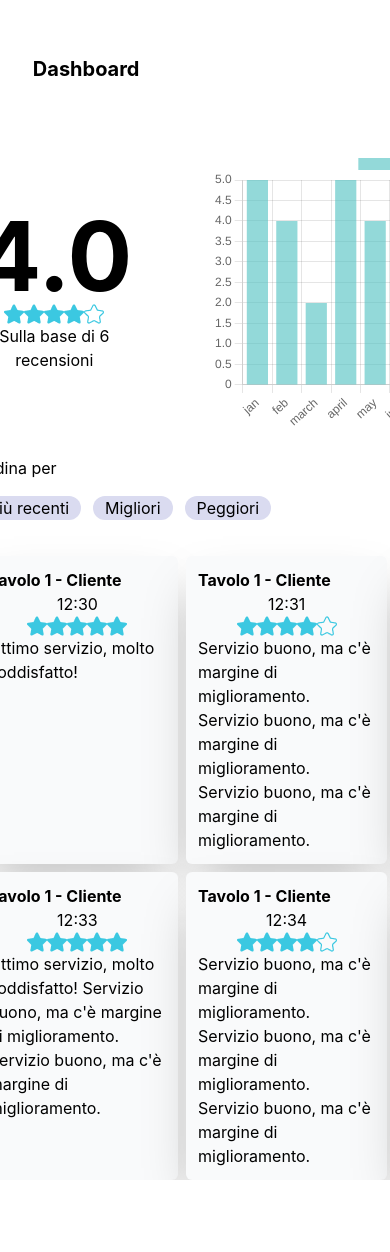
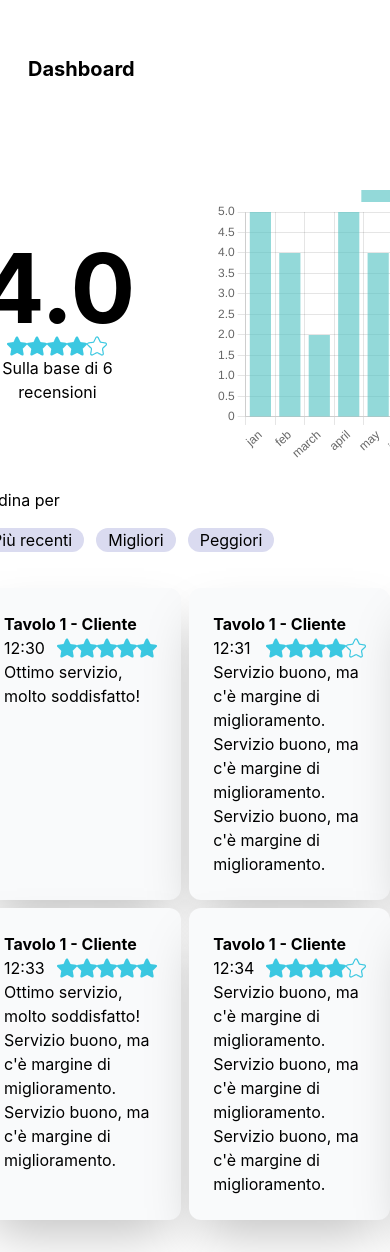
Before and after one commit to Rac982/project-7-2, a React (Vite) app in the folder client/: page /dashboard/reviews in a window 390 px wide. Shown: the top 1252 px of the page. Before the commit the page ends 1180 px from the top, so only its background shows below. Built offline with nearby package versions, Linux system fonts and the light colour scheme.

Commit message:
feat: add chart.js dependency and enhance ReviewCard and Reviews components
- Added chart.js to package.json for future charting capabilities.
- Updated ReviewCard component styles for improved layout and aesthetics.
- Increased padding in Reviews component for better spacing and visual appeal.

```diff
--- a/client/package.json
+++ b/client/package.json
@@ -15,6 +15,7 @@
     "@reduxjs/toolkit": "^2.7.0",
     "@tailwindcss/vite": "^4.1.4",
     "axios": "^1.9.0",
+    "chart.js": "^4.4.9",
     "react": "^19.0.0",
     "react-dom": "^19.0.0",
     "react-redux": "^9.2.0",
--- a/client/src/components/shared/ReviewCard.jsx
+++ b/client/src/components/shared/ReviewCard.jsx
@@ -2,9 +2,9 @@ import Stars from "./Stars";
 
 const ReviewCard = ({ review }) => {
   return (
-    <div className=" p-3 shadow-2xl bg-gray-50 rounded-md grid-cols-1 ">
+    <div className="p-6 shadow-2xl bg-gray-50 rounded-xl grid-cols-1  ">
       <h1 className="font-bold">{review.name}</h1>
-      <div className="flex flex-col justify-between items-center md:flex-row">
+      <div className="flex justify-between items-center md:flex-row">
         <span>{review.time}</span>
         <Stars rating={review.rating} />
       </div>
--- a/client/src/pages/dashboard/Reviews.jsx
+++ b/client/src/pages/dashboard/Reviews.jsx
@@ -83,7 +83,7 @@ const Reviews = () => {
   };
 
   return (
-    <div className="flex flex-col px-6">
+    <div className="flex flex-col p-8">
       <div className="flex gap-20 justify-between items-center py-2 text-center h-[300px] ">
         <div className="flex flex-col justify-center items-center w-1/4 h-full">
           <h1 className="font-bold text-8xl">{averageRating}.0</h1>
```
Also changed, not shown: 1 other file (tests, documents, lock files or other folders).
